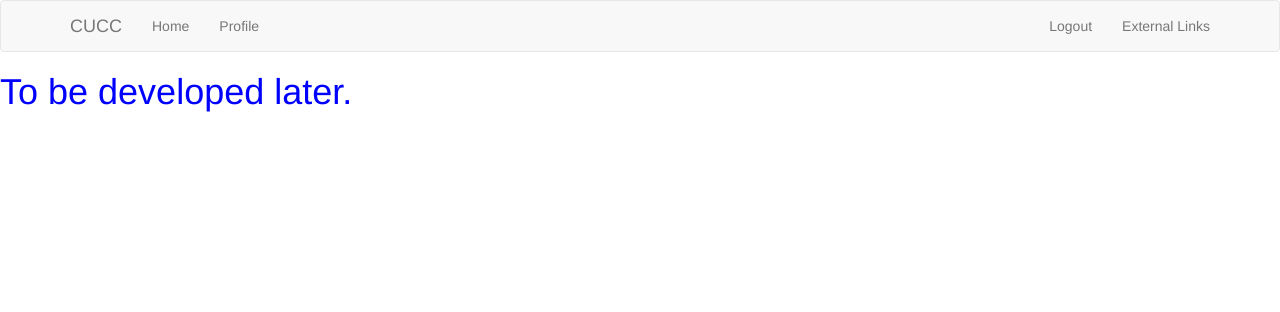
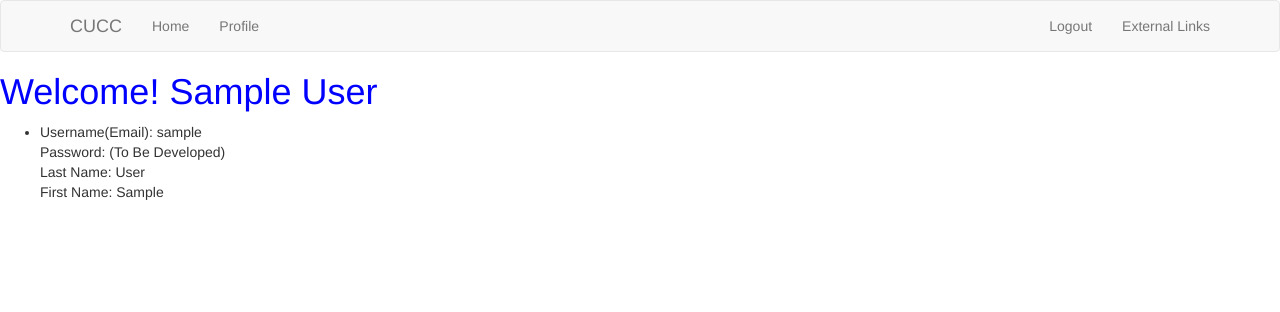
Before and after one commit to 1995hyz/CUCC_Projects, a Flask app: page /profile in a window 1280 px wide. Shown: the top 312 px of the page. Run offline with Flask 2, Linux system fonts and the light colour scheme; the visitor is signed in with stand-in values (Sample User, id 1); data comes from the database, SQL or seed files in the repository; both versions use the stored data as it was after the commit; some libraries are stand-ins or nearby versions.

Commit message:
Update database and profile.html

```diff
--- a/app/forms.py
+++ b/app/forms.py
@@ -15,9 +15,15 @@ class RegistrationForm(FlaskForm):
 	password = PasswordField('Password', validators=[DataRequired()])
 	password_check = PasswordField(
 	'Re-enter Password', validators=[DataRequired(), EqualTo('password')])
+	last_name = StringField('Last Name', validators=[DataRequired()])
+	first_name = StringField('First Name', validators=[DataRequired()])
 	submit = SubmitField('Register')
 
 	def validate_username(self, username):
 		user = User.query.filter_by(username=username.data).first()
 		if user is not None:
 			raise(ValidationError('The email address has existed.'))
+
+class ProfileForm(FlaskForm):
+	first_name = StringField('First Name', validators=[DataRequired()])
+	last_name = StringField('Last Name', validators=[DataRequired()])
--- a/app/model.py
+++ b/app/model.py
@@ -7,8 +7,10 @@ from app import login
 class User(UserMixin, db.Model):
     id = db.Column(db.Integer, primary_key=True)
     username = db.Column(db.String(64), index=True, unique=True)
-    email = db.Column(db.String(120), index=True, unique=True)
+    email = db.Column(db.String(64), index=True, unique=True)
     password_hash = db.Column(db.String(128))
+    last_name = db.Column(db.String(64))
+    first_name = db.Column(db.String(64))
     posts = db.relationship('Post', backref='author', lazy='dynamic')
 
     def __repr__(self):
--- a/app/routes.py
+++ b/app/routes.py
@@ -43,7 +43,9 @@ def register():
 		return redirect('/home')
 	form = RegistrationForm()
 	if form.validate_on_submit():
-		user = User(username=form.username.data)
+		user = User(username=form.username.data,
+		 			first_name=form.first_name.data,
+		 			last_name=form.last_name.data)
 		user.set_password(form.password.data)
 		db.session.add(user)
 		db.session.commit()
@@ -56,7 +58,7 @@ def register():
 @login_required
 def profile():
 	#This function will return the user profile. (Being developed later)
-	return render_template('profile.html')
+	return render_template('profile.html', user=current_user)
 
 
 @app.route('/external')
--- a/app/templates/profile.html
+++ b/app/templates/profile.html
@@ -2,6 +2,14 @@
 
 {% block app_content %}
 
-<h1 id="developing">To be developed later.</h1>
+<h1 id="developing">Welcome! {{ user.first_name }} {{ user.last_name }}</h1>
+<ul>
+  <li>
+    Username(Email): {{ user.username }}<br>
+    Password: (To Be Developed)<br>
+    Last Name: {{ user.last_name }}<br>
+    First Name: {{ user.first_name }}
+  </li>
+</ul>
 
 {% endblock %}
```
Also changed, not shown: app/migrations/versions/301ac5823a60_users_table.py (added, +30 -0 lines), app/templates/register.html (+16 -2 lines), app/app.db, 1 other file.
